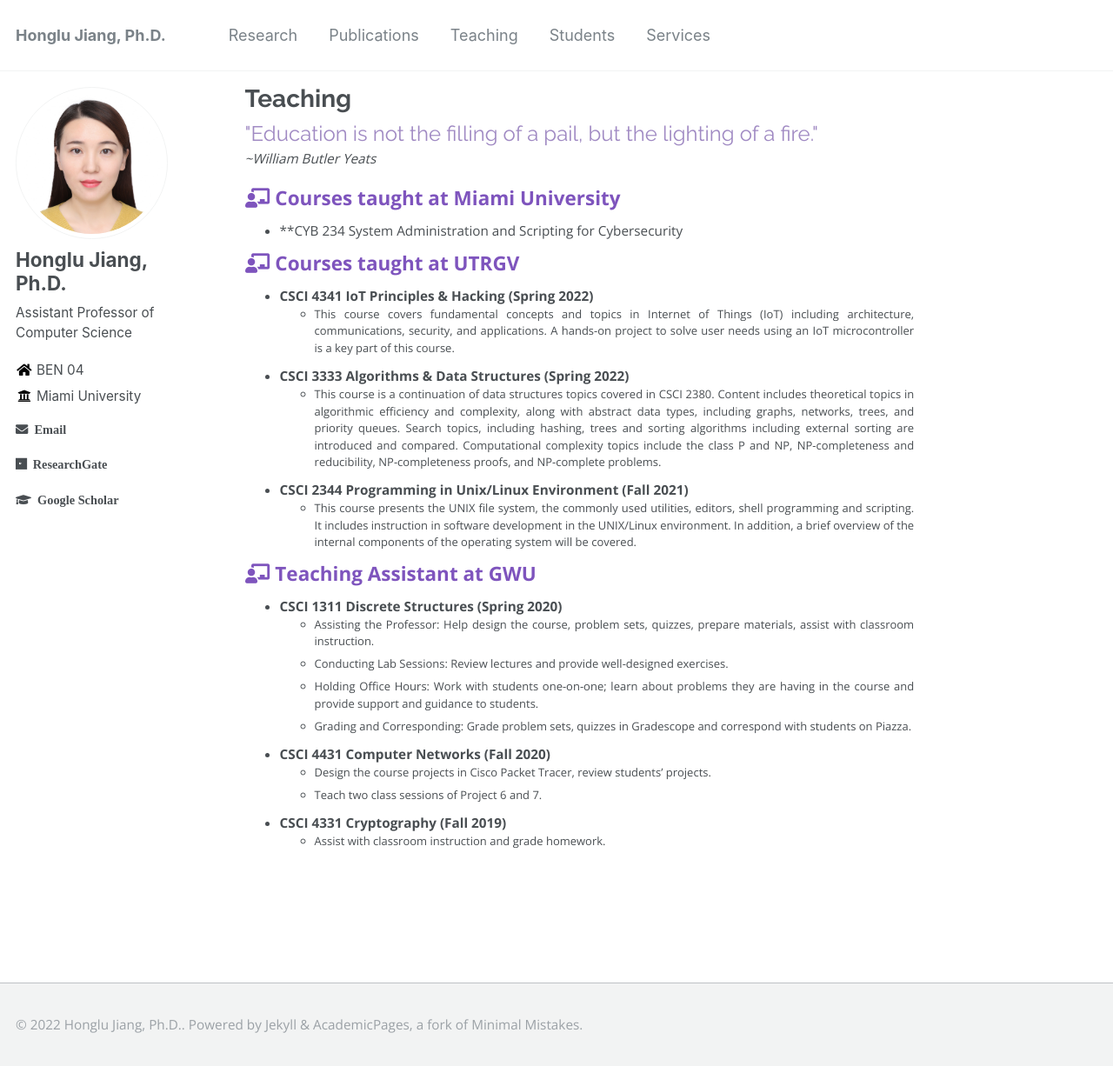
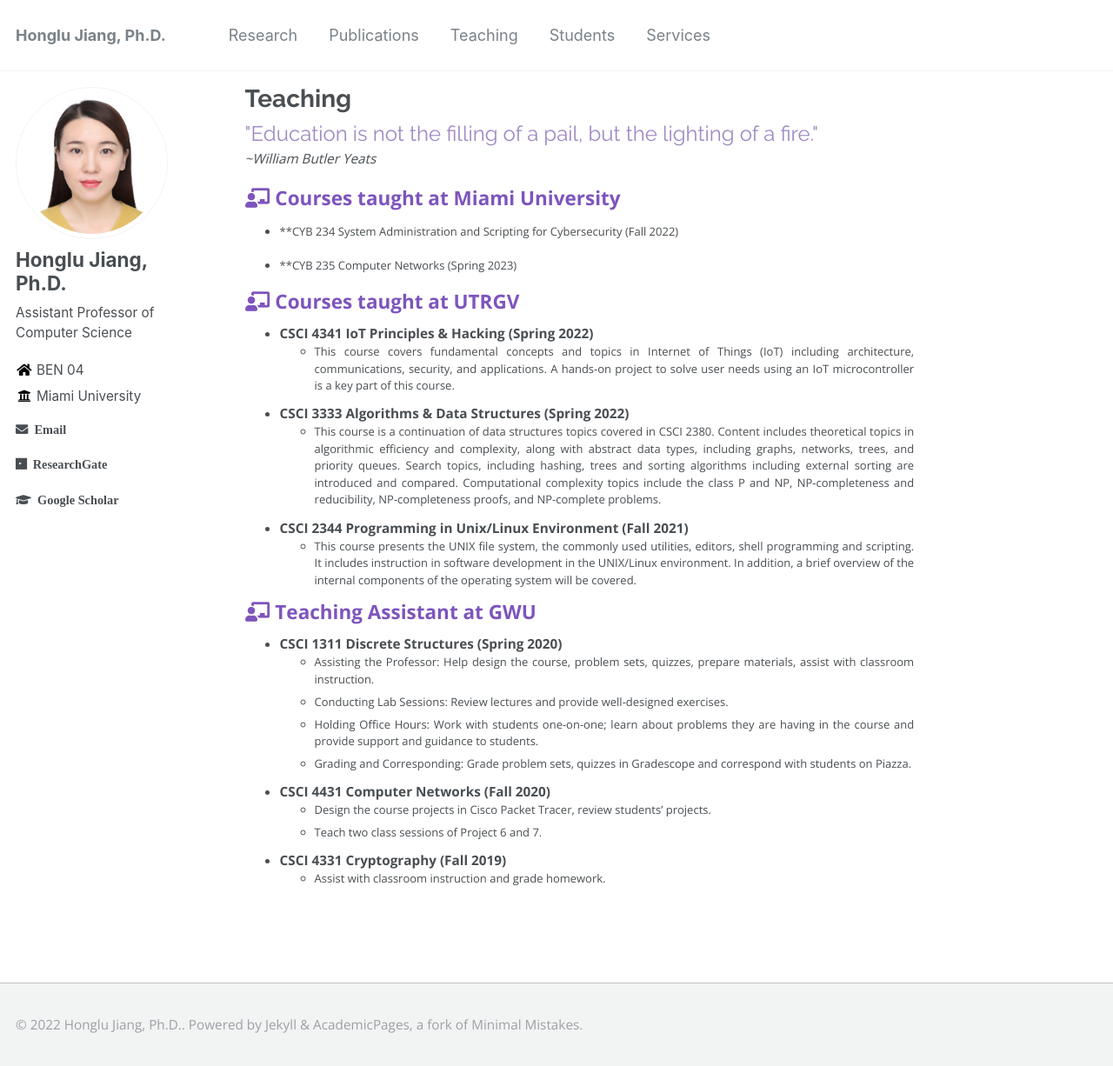
Before and after one commit to hljiang0720/hljiang.github.io, a Jekyll site: the page built from _pages/teaching.md, in a window 1280 px wide and 1226 px high. Shown: the whole window at 87% size. Built offline with Jekyll 4.4.1, drawn with Linux system fonts in a browser that asks for light colours.

Commit message:
Update teaching.md

```diff
--- a/_pages/teaching.md
+++ b/_pages/teaching.md
@@ -9,7 +9,10 @@ author_profile: true
 
  *~William Butler Yeats*
 ### <i class="fa fa-fw fa-chalkboard-teacher" aria-hidden="true"></i> Courses taught at Miami University
-* **CYB 234 System Administration and Scripting for Cybersecurity
+
+* **CYB 234 System Administration and Scripting for Cybersecurity (Fall 2022)
+
+* **CYB 235 Computer Networks (Spring 2023)
 
 
 ### <i class="fa fa-fw fa-chalkboard-teacher" aria-hidden="true"></i> Courses taught at UTRGV
```
